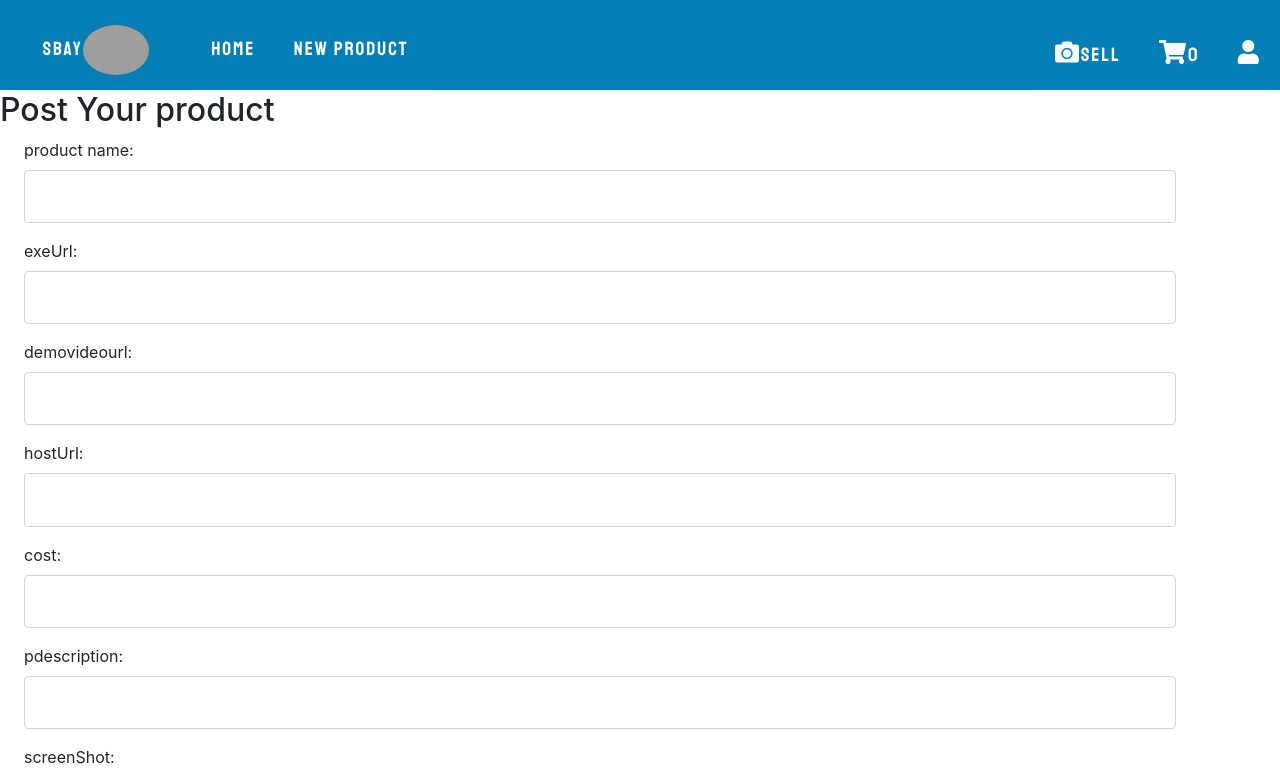
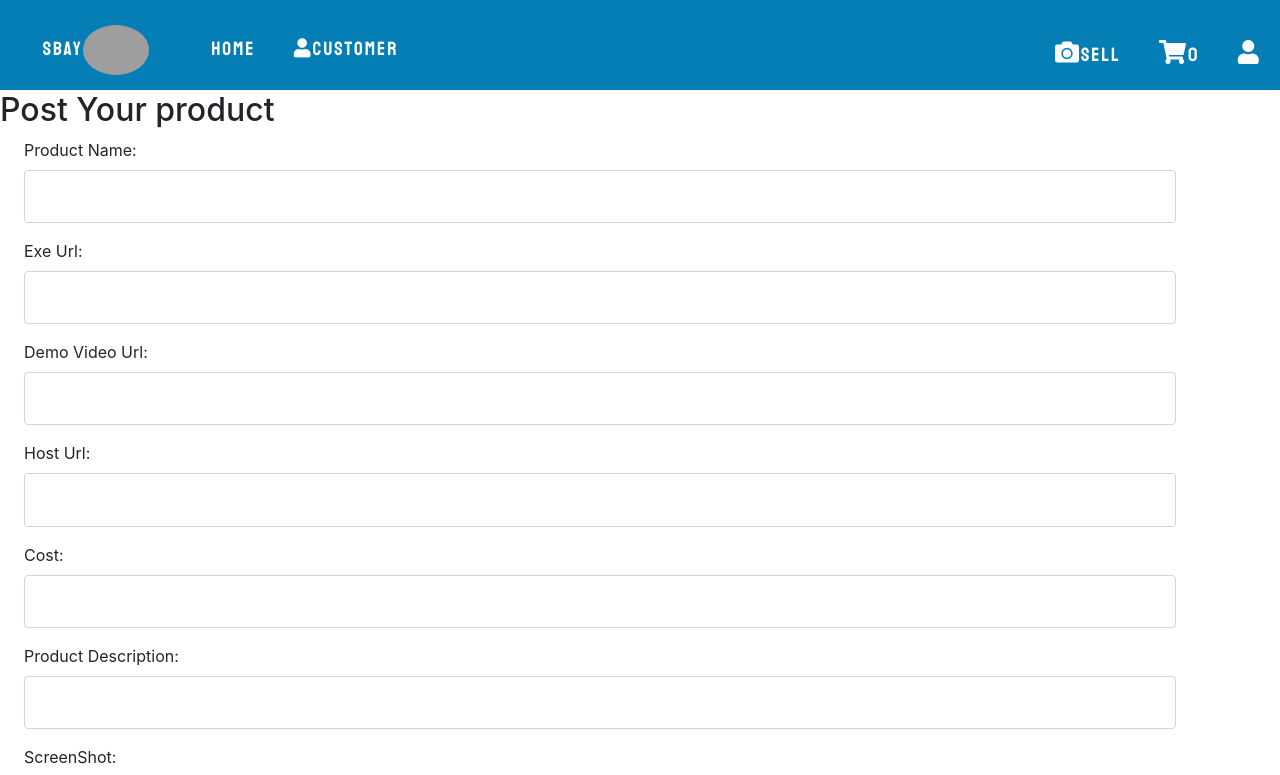
Before and after one commit to sbay-mrz/sbay-mern-app, a React (Create React App) app in the folder client/: page /postproduct/1 in a window 1280 px wide. Shown: the top 775 px of the page. Built offline with nearby package versions, Linux system fonts and the light colour scheme; grey boxes are pictures that could not be loaded; a web font is replaced by a local one.

Commit message:
fixed ui

```diff
--- a/client/src/App.css
+++ b/client/src/App.css
@@ -214,6 +214,7 @@ width: 50% !important;
 
 }
 .sizeimg2,.sizeimg,.sizeimg1{
+
   height: 450px;
   width: 100%;
 }
--- a/client/src/Components/CategoriesList.js
+++ b/client/src/Components/CategoriesList.js
@@ -10,7 +10,7 @@ export default class CategoriesList extends Component {
       <div className="main-category-head">
 
 
-      <div className="card-heading"><h1> Product categories</h1></div>
+      <div className="card-heading"><h1> Product Categories</h1></div>
 
        <Grid style={{paddingBottom: '1em'}}>
 
--- a/client/src/Components/PostProduct.js
+++ b/client/src/Components/PostProduct.js
@@ -175,33 +175,33 @@ getPic(){
                 <h2> Post Your product </h2>
               <form method="post" onSubmit={this.postProduct} className="formInPostProduct">
   <div class="form-group">
-    <label for="name">product name:</label>
+    <label for="name">Product Name:</label>
     <input type="name" class="form-control" id="name" onChange={this.getName.bind(this)}/>
   </div>
 
   <div class="form-group">
-    <label for="exeUrl">exeUrl:</label>
+    <label for="exeUrl">Exe Url:</label>
     <input type="text" class="form-control" id="exeUrl" onChange={this.getExeUrl.bind(this)}/>
   </div>
   <div class="form-group">
-    <label for="demovideourl">demovideourl:</label>
+    <label for="demovideourl">Demo Video Url:</label>
     <input type="text" class="form-control" id="demovideourl" onChange={this.getDemoVideoUrl.bind(this)}/>
   </div>
   <div class="form-group">
-    <label for="hostUrl">hostUrl:</label>
+    <label for="hostUrl">Host Url:</label>
     <input type="text" class="form-control" id="hostUrl" onChange={this.getHostUrl.bind(this)}/>
   </div>
   <div class="form-group">
-    <label for="cost">cost:</label>
-    <input type="text" class="form-control" id="cost" onChange={this.getCost.bind(this)}/>
+    <label for="cost">Cost:</label>
+    <input type="number" class="form-control" id="cost" onChange={this.getCost.bind(this)}/>
   </div>
 
   <div class="form-group">
-    <label for="pdescription">pdescription:</label>
+    <label for="pdescription">Product Description:</label>
     <input type="text" class="form-control" id="pdescription"onChange={this.getDescription.bind(this)}/>
   </div>
   <div class="form-group">
-    <label for="screenShot">screenShot:</label>
+    <label for="screenShot">ScreenShot:</label>
     <input type="file" class="form-control"  onChange={this.getScreenShot.bind(this)}/>
 
     {/* <Button onClick={this.getPic.bind(this)}> get pic  </Button> */}
--- a/client/src/Components/Products.js
+++ b/client/src/Components/Products.js
@@ -124,7 +124,7 @@ searchData(e){
 //           </div>
 
     <section>
-    <div className="card-heading"><h1> Ready To Sell Producst</h1></div>
+    <div className="card-heading"><h1> Ready To Sell Products</h1></div>
     <div className="text-field">
 
     <TextField
--- a/client/src/Components/Slider.js
+++ b/client/src/Components/Slider.js
@@ -2,10 +2,9 @@ import React, { Component } from 'react'
 import {Carousel,Grid,Row,Col} from 'react-bootstrap';
 import '../App.css';
 import firstSliderImg from '../assets/mainslide6.jpg';
-
 import secondSliderImg from '../assets/mainslide5.jpg';
 import thirdSliderImg from '../assets/mainsilde3.jpg';
-
+import masjidapp from '../assets/masjidapp.JPG';
 
 export default class Slider extends Component {
   render() {
@@ -18,7 +17,7 @@ export default class Slider extends Component {
       </ol>
       <div class="carousel-inner">
         <div class="carousel-item active">
-          <img class="sizeimg2" src={thirdSliderImg} alt="First slide"/>
+          <img class="sizeimg2" src={masjidapp} alt="First slide"/>
           <div class="carousel-caption d-none d-md-block">
           <h5>Find your Dream project</h5>
           <p>With SBay</p>
--- a/client/src/Components/customerLogin.js
+++ b/client/src/Components/customerLogin.js
@@ -76,7 +76,7 @@ class customerLogin extends Component {
         <div class="LogInParent ">
           <section class="login-screen-section1">
             <h1>Good to see you again!</h1>
-            <p>Login to manage your bookings</p>
+            <p>Login to manage your account</p>
           </section>
           <form onSubmit={this.gotoLogin}>
             <section class="login-screen-section2">
--- a/client/src/Components/customerProfile.js
+++ b/client/src/Components/customerProfile.js
@@ -89,7 +89,7 @@ render(){
                 {/* <img src="#" alt="#"/>*/}
                  <h3> {customerProfile.name} </h3>
 
-                 <Link to={`/newProductRequest/${customerProfile._id}`} > <button type="button" class="btn btn-primary btn-lg abc">Post Your Product Request</button> </Link>
+                 <Link to={`/newProductRequest/${customerProfile._id}`} > <button type="button" class="btn btn-primary btn-lg abc">Request For New Product </button> </Link>
             </div>
             <div className="c-profile-div-one-2">
                {/**/} <div>
@@ -167,7 +167,7 @@ render(){
 {this.state.updateCustomer &&
 
     <div>
-    <h2> Edit Seller </h2>
+    <h2> Edit customer </h2>
   <form method="post" >
   <Row>
 
--- a/client/src/Components/sellerLogin.js
+++ b/client/src/Components/sellerLogin.js
@@ -71,7 +71,7 @@ componentDidMount() {
     <div class="LogInParent ">
        <section  class="login-screen-section1">
         <h1>Good to see you again!</h1>
-        <p>Login to manage your bookings</p>
+        <p>Login to manage your Account</p>
        </section>
        <form  onSubmit={this.gotoLogin}>
          <section  class="login-screen-section2">
--- a/client/src/Components/slider3.js
+++ b/client/src/Components/slider3.js
@@ -33,7 +33,7 @@ import { removeFromCart,addToCart } from '../actions/PostActions';
 
     <div className="left" style={{paddingTop: '10px'}}>
         <Link to="/" className="link">Home</Link>
-        <Link to="/customerLogin" className="link">New Product</Link>
+        <Link to="/customerLogin" className="link"><span ><i class="fas fa-user"></i></span>Customer</Link>
 
 
 
```
Also changed, not shown: client/src/assets/masjidapp.JPG (added).
